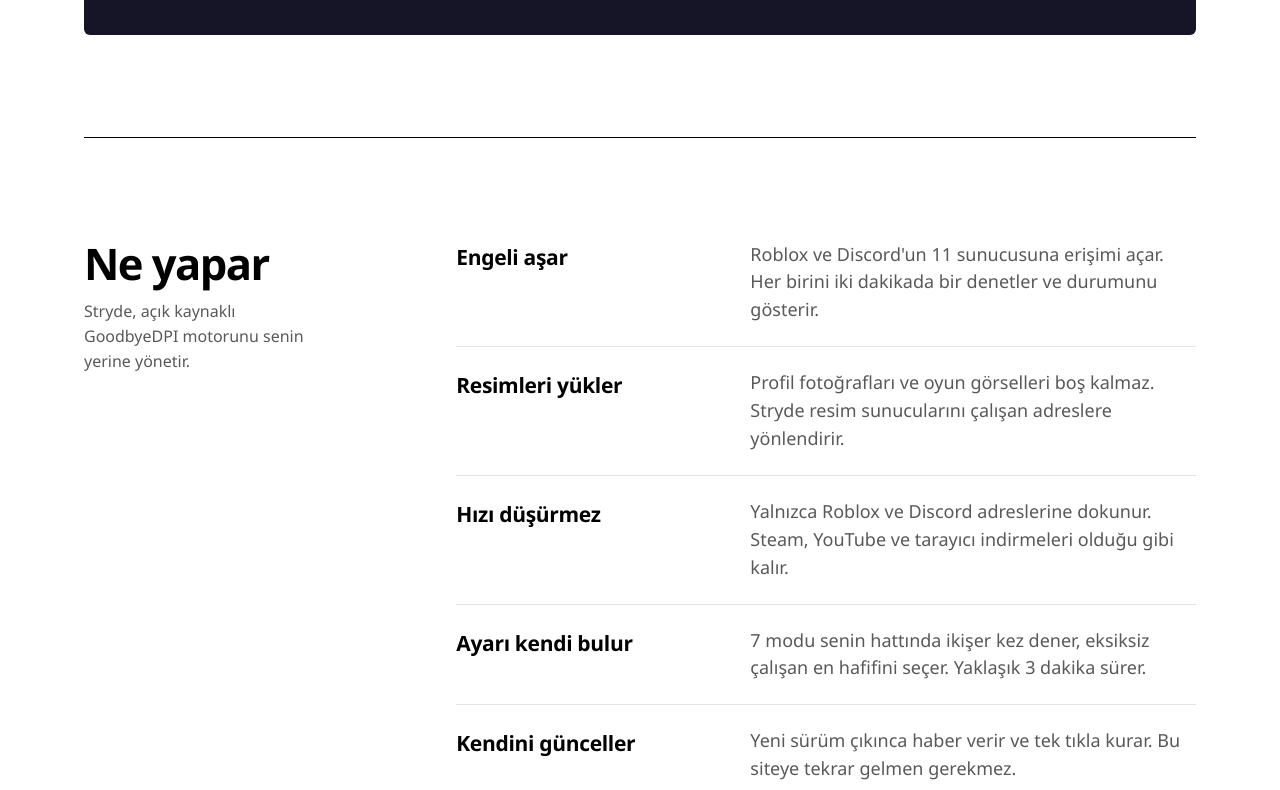
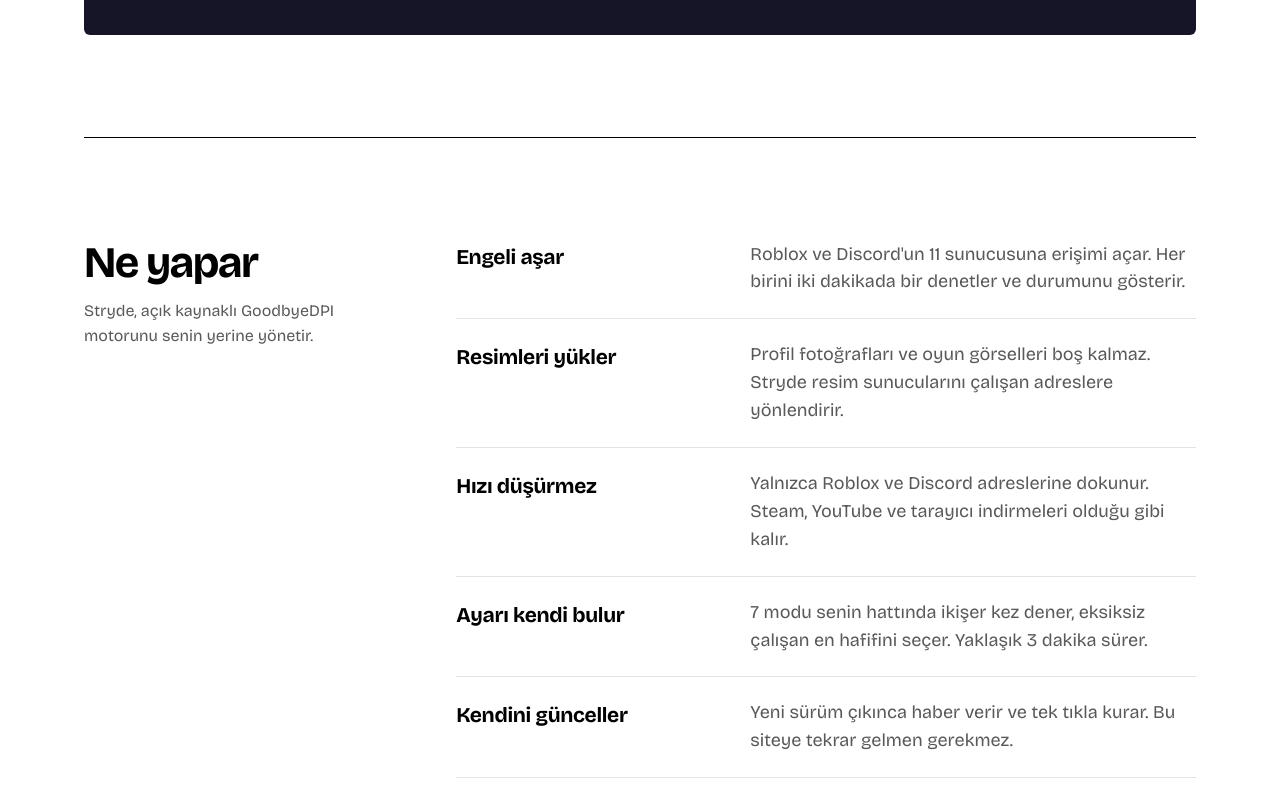
Before and after one commit to Nestyyyyyy/aura, a plain HTML site: page docs/index.html in a window 1280 px wide. Shown: the part 1445-2235 px from the top of the page. Drawn offline with Linux system fonts and the light colour scheme; no server answers.

Commit message:
Yazı tipi siteden yüklenir, gizlilik notu, görüntülerde başka marka logosu yok
Sayfa artık Google Fonts'a istek göndermez; güvenlik politikası buna göre daraltıldı.

Co-Authored-By: Claude Fable 5.2 <noreply@anthropic.com>

```diff
--- a/docs/index.html
+++ b/docs/index.html
@@ -3,7 +3,7 @@
 <head>
 <meta charset="utf-8">
 <meta name="viewport" content="width=device-width, initial-scale=1">
-<meta http-equiv="Content-Security-Policy" content="default-src 'none'; script-src 'self'; style-src 'unsafe-inline' https://fonts.googleapis.com; font-src https://fonts.gstatic.com; img-src 'self'; connect-src https://api.github.com; base-uri 'none'; form-action 'none'">
+<meta http-equiv="Content-Security-Policy" content="default-src 'none'; script-src 'self'; style-src 'unsafe-inline'; font-src 'self'; img-src 'self'; connect-src https://api.github.com; base-uri 'none'; form-action 'none'">
 <meta name="referrer" content="strict-origin-when-cross-origin">
 <title>Stryde — Roblox ve Discord'a takılmadan gir</title>
 <meta name="description" content="Stryde, Türkiye'deki erişim engelini aşan ücretsiz bir Windows uygulaması. Profil resimleri yüklenir, indirme hızı düşmez.">
@@ -18,9 +18,7 @@
 <meta property="og:image" content="https://nestyyyyyy.github.io/stryde/img/panel.png">
 <meta property="og:url" content="https://nestyyyyyy.github.io/stryde/">
 <meta name="twitter:card" content="summary_large_image">
-<link rel="preconnect" href="https://fonts.googleapis.com">
-<link rel="preconnect" href="https://fonts.gstatic.com" crossorigin>
-<link rel="stylesheet" href="https://fonts.googleapis.com/css2?family=Bricolage+Grotesque:opsz,wght@12..96,400..800&display=swap">
+<link rel="preload" href="fonts/bricolage-latin.woff2" as="font" type="font/woff2" crossorigin>
 <script type="application/ld+json">
 {
   "@context": "https://schema.org",
@@ -51,6 +49,11 @@
 }
 </script>
 <style>
+  /* Yazı tipi siteden yüklenir: sayfa GitHub dışında hiçbir yere istek göndermez */
+  @font-face { font-family: "Bricolage Grotesque"; font-style: normal; font-weight: 400 800; font-stretch: 100%; font-display: swap;
+    src: url(fonts/bricolage-latin-ext.woff2) format("woff2"); unicode-range: U+0100-02BA, U+02BD-02C5, U+02C7-02CC, U+02CE-02D7, U+02DD-02FF, U+0304, U+0308, U+0329, U+1D00-1DBF, U+1E00-1E9F, U+1EF2-1EFF, U+2020, U+20A0-20AB, U+20AD-20C4, U+2113, U+2C60-2C7F, U+A720-A7FF; }
+  @font-face { font-family: "Bricolage Grotesque"; font-style: normal; font-weight: 400 800; font-stretch: 100%; font-display: swap;
+    src: url(fonts/bricolage-latin.woff2) format("woff2"); unicode-range: U+0000-00FF, U+0131, U+0152-0153, U+02BB-02BC, U+02C6, U+02DA, U+02DC, U+0304, U+0308, U+0329, U+2000-206F, U+20AC, U+2122, U+2191, U+2193, U+2212, U+2215, U+FEFF, U+FFFD; }
   /* Tek aile, tek vurgu. Sayfanın tek gösterişli öğesi uygulamanın kendi koyu penceresi; geri kalan kâğıt ve mürekkep. */
   :root {
     --paper: #ffffff;
@@ -399,6 +402,7 @@
     Stryde, açık kaynaklı <a href="https://github.com/ValdikSS/GoodbyeDPI" rel="noopener" translate="no">GoodbyeDPI</a> ve <a href="https://github.com/basil00/WinDivert" rel="noopener" translate="no">WinDivert</a> üzerine kuruludur.
     Tüm sürümler <a href="https://github.com/Nestyyyyyy/stryde/releases" rel="noopener">GitHub</a> üzerindedir.
     Roblox ve Discord kendi sahiplerinin markalarıdır, Stryde bu şirketlerle bağlantılı değildir. Kullanım sorumluluğu kullanıcıya aittir.
+    Bu site çerez kullanmaz, ziyaretçi takibi yapmaz ve hiçbir bilgi istemez. Sayfa GitHub üzerinde barındırılır; sürüm bilgisi de GitHub'dan okunur.
   </footer>
 </div>
 
```
Also changed, not shown: docs/404.html (+4 -1 lines), docs/fonts/LISANS.txt (added), docs/fonts/bricolage-latin-ext.woff2 (added), docs/fonts/bricolage-latin.woff2 (added), docs/img/alan-adlari.webp, docs/img/panel.png, docs/img/panel.webp, docs/img/vpn.webp.
